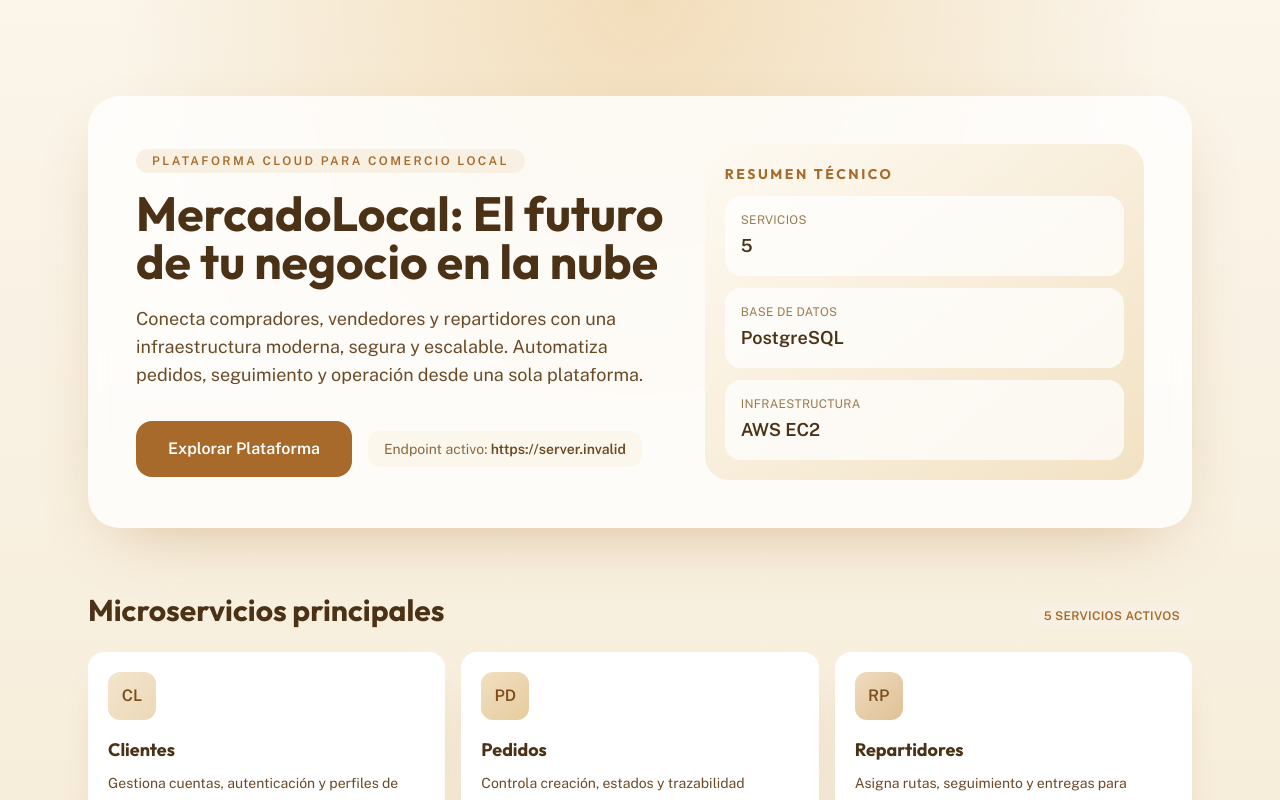
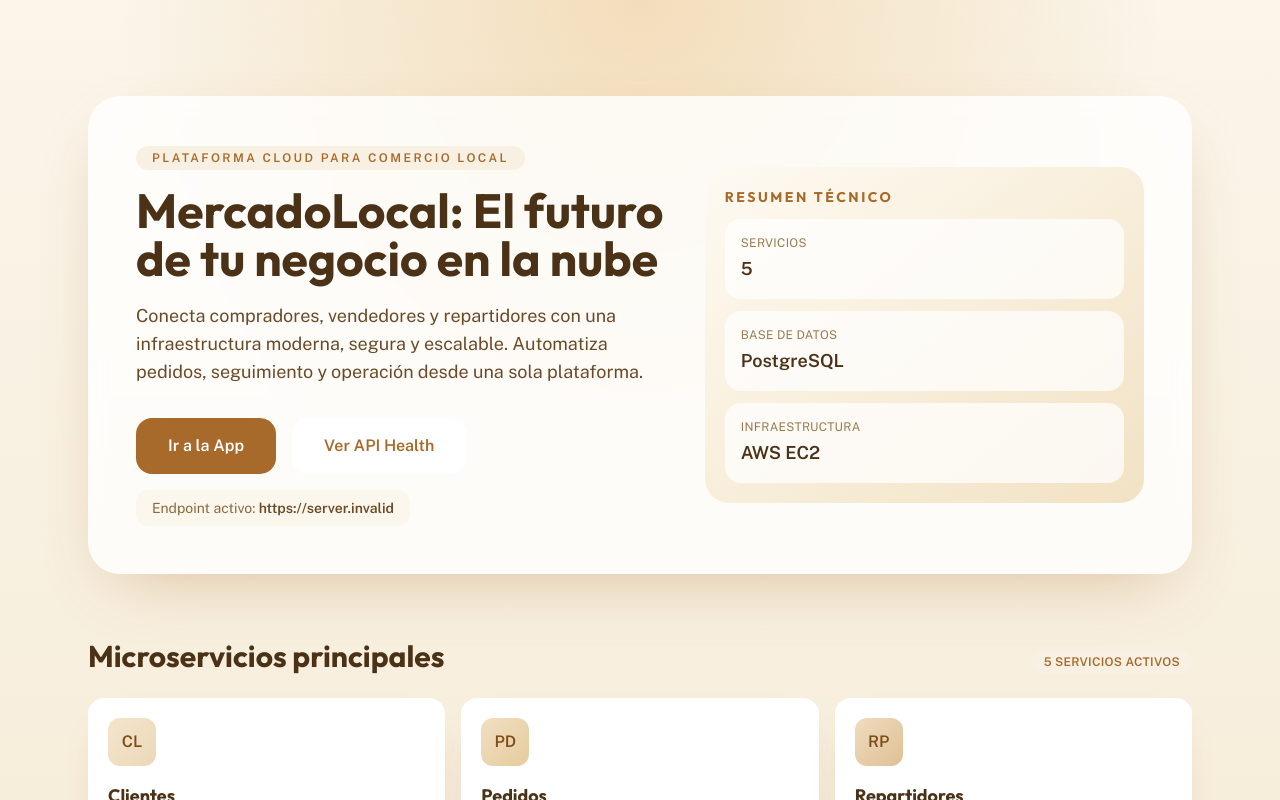
Before and after one commit to Lui-EP/proyecto_taller, a React (Vite) app in the folder frontend-react/: page / in a window 1280 px wide. Built offline with nearby package versions, Linux system fonts and the light colour scheme; no server answers.

Commit message:
feat: separar CTA de landing en app visual y health tecnico

```diff
--- a/frontend-react/src/pages/LandingPage.jsx
+++ b/frontend-react/src/pages/LandingPage.jsx
@@ -41,7 +41,8 @@
 
 export default function LandingPage() {
     const apiBaseUrl = String(import.meta.env.VITE_API_URL || 'https://mercado-local.ddns.net').trim();
-    const exploreUrl = apiBaseUrl || 'https://mercado-local.ddns.net';
+    const healthUrl = `${apiBaseUrl || 'https://mercado-local.ddns.net'}/health`;
+    const appUrl = '/inicio';
 
     return (
         <main className="min-h-screen overflow-hidden bg-gradient-to-b from-[#FBF5EA] via-[#F7EEDC] to-[#EEDFC5] text-[#4B3217]">
@@ -63,12 +64,18 @@
 
                         <div className="mt-8 flex flex-wrap items-center gap-4">
                             <a
-                                href={exploreUrl}
+                                href={appUrl}
+                                className="inline-flex items-center justify-center rounded-2xl bg-[#A86A2A] px-8 py-4 text-base font-bold text-white transition-all duration-300 hover:-translate-y-0.5 hover:bg-[#8D571F] hover:shadow-[0_14px_28px_-12px_rgba(141,87,31,0.65)] focus:outline-none focus:ring-2 focus:ring-[#D9BE94]"
+                            >
+                                Ir a la App
+                            </a>
+                            <a
+                                href={healthUrl}
                                 target="_blank"
                                 rel="noreferrer"
-                                className="inline-flex items-center justify-center rounded-2xl bg-[#A86A2A] px-8 py-4 text-base font-bold text-white transition-all duration-300 hover:-translate-y-0.5 hover:bg-[#8D571F] hover:shadow-[0_14px_28px_-12px_rgba(141,87,31,0.65)] focus:outline-none focus:ring-2 focus:ring-[#D9BE94]"
+                                className="inline-flex items-center justify-center rounded-2xl border border-[#A86A2A] bg-white px-8 py-4 text-base font-bold text-[#A86A2A] transition-all duration-300 hover:-translate-y-0.5 hover:bg-[#F8F1E3] focus:outline-none focus:ring-2 focus:ring-[#D9BE94]"
                             >
-                                Explorar Plataforma
+                                Ver API Health
                             </a>
                             <span className="rounded-xl border border-[#E7D2AE] bg-[#FCF7EC] px-4 py-2 text-sm text-[#8C6840]">
                                 Endpoint activo: <strong className="text-[#6B4A27]">{apiBaseUrl}</strong>
```
